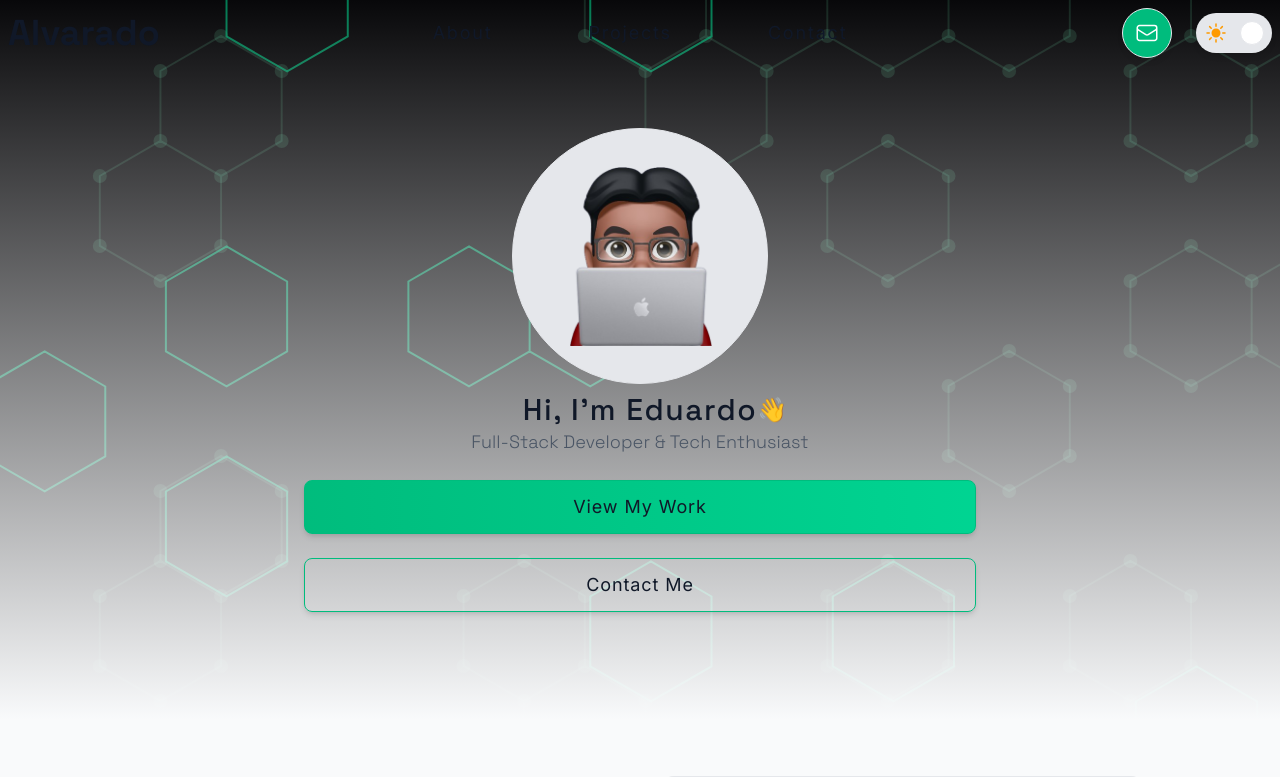
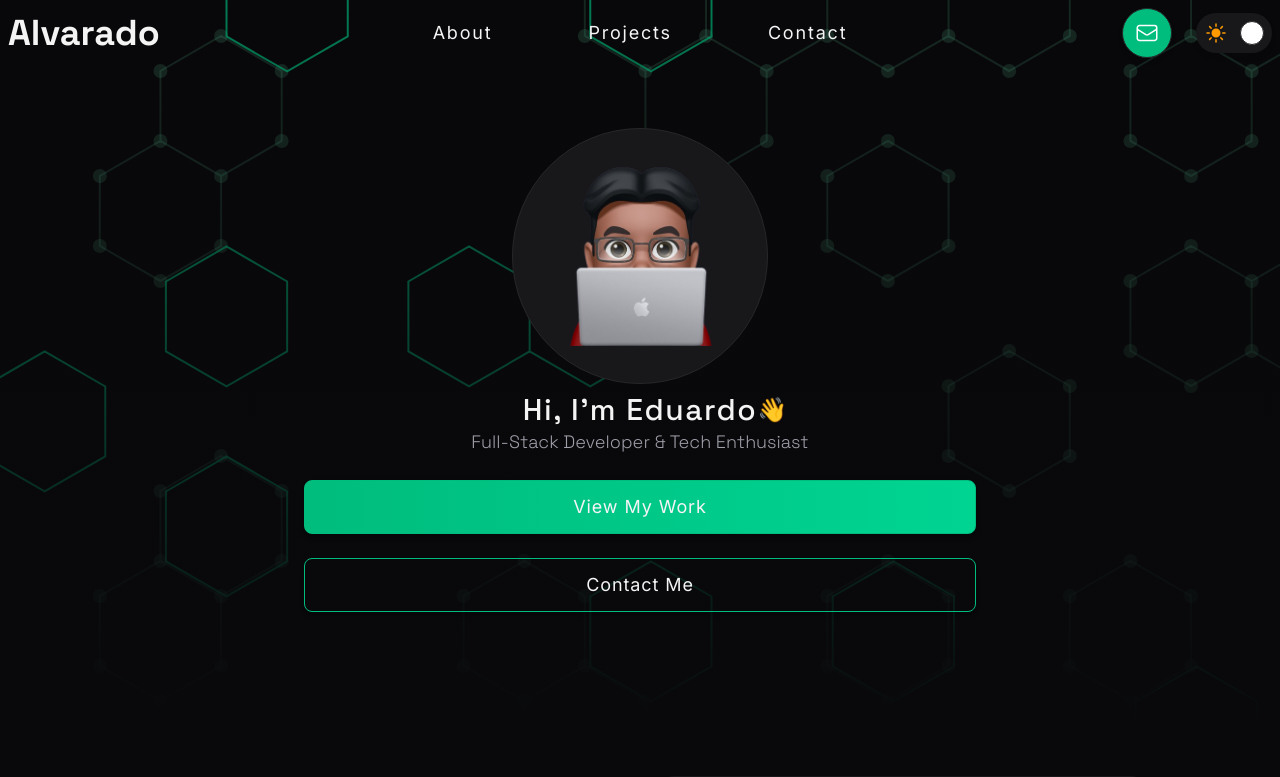
Before and after one commit to ealvara6/devfolio, a React (Vite) app: page / in a window 1280 px wide. Shown: the top 777 px of the page. Built offline with nearby package versions, Linux system fonts and the light colour scheme.

Commit message:
style: move dark theme variables to main color variables

```diff
--- a/src/styles/globals.css
+++ b/src/styles/globals.css
@@ -7,24 +7,6 @@
 @custom-variant dark (&:where(.dark, .dark *));
 
 @theme {
-  --color-bg: var(--color-gray-50);
-  --color-surface: var(--color-gray-200);
-  --color-border: var(--color-gray-200);
-  --color-text: var(--color-gray-900);
-  --color-text-muted: var(--color-gray-600);
-
-  --color-accent: var(--color-emerald-500);
-  --color-accent-light: var(--color-emerald-400);
-
-  --color-success: var(--color-emerald-600);
-  --color-error: var(--color-red-600);
-
-  --font-sans: 'Inter', ui-sans-serif, system-ui, -apple-system, sans-serif;
-  --font-heading: 'Space Grotesk', ui-serif, Georgia, serif;
-  --font-subheading: 'Space Grotesk', ui-serif, Georgia, serif;
-}
-
-.dark {
   --color-bg: var(--color-zinc-950);
   --color-surface: var(--color-zinc-900);
   --color-border: var(--color-zinc-800);
@@ -67,7 +49,26 @@
   --sidebar-accent-foreground: oklch(0.985 0 0);
   /* --sidebar-border: oklch(1 0 0 / 10%); */
   --sidebar-ring: oklch(0.552 0.016 285.938);
+  /*
+  --color-bg: var(--color-gray-50);
+  --color-surface: var(--color-gray-200);
+  --color-border: var(--color-gray-200);
+  --color-text: var(--color-gray-900);
+  --color-text-muted: var(--color-gray-600);
+
+  --color-accent: var(--color-emerald-500);
+  --color-accent-light: var(--color-emerald-400); */
+
+  --color-success: var(--color-emerald-600);
+  --color-error: var(--color-red-600);
+
+  --font-sans: 'Inter', ui-sans-serif, system-ui, -apple-system, sans-serif;
+  --font-heading: 'Space Grotesk', ui-serif, Georgia, serif;
+  --font-subheading: 'Space Grotesk', ui-serif, Georgia, serif;
 }
+
+/* .dark { */
+/* } */
 
 html {
   scroll-behavior: smooth;
```
